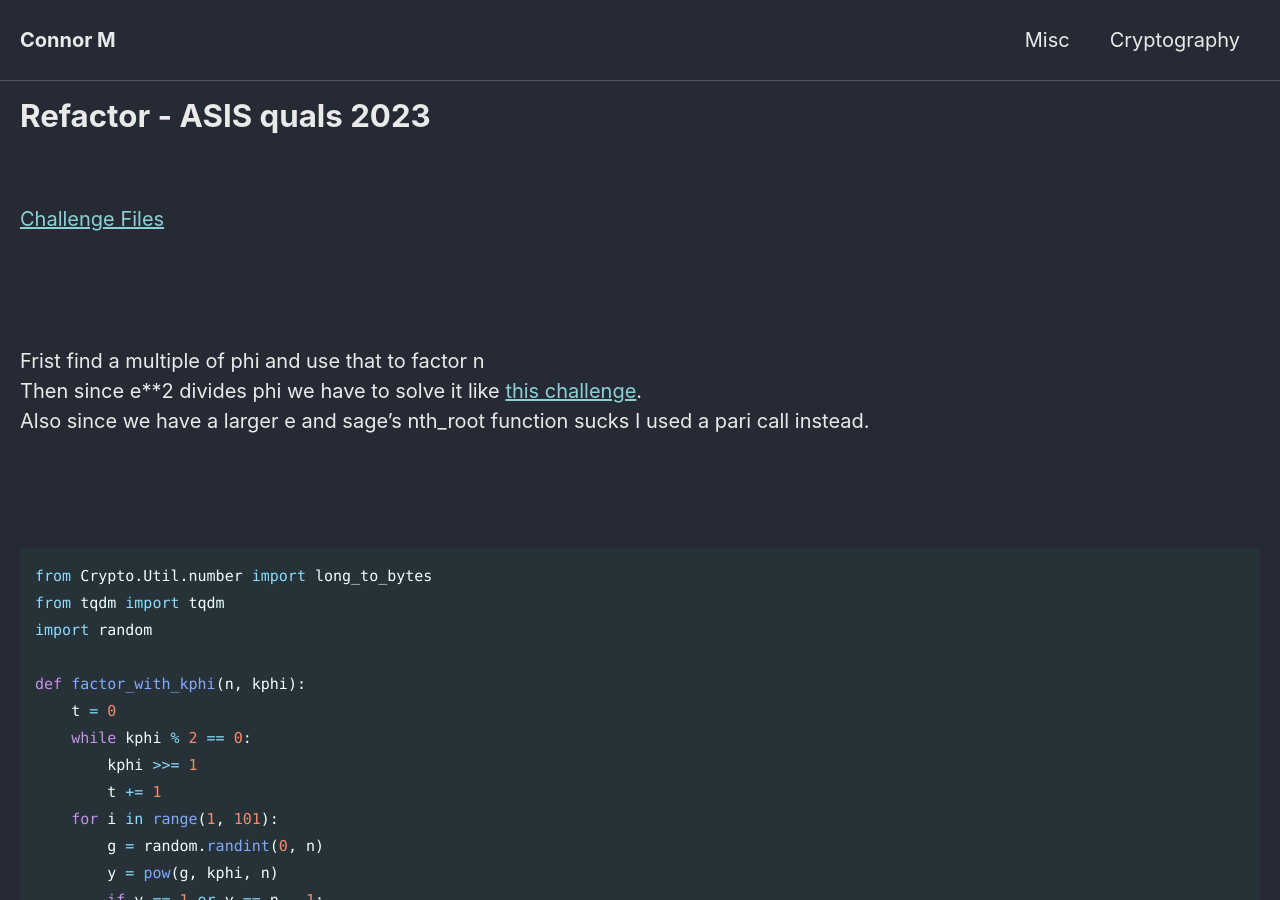
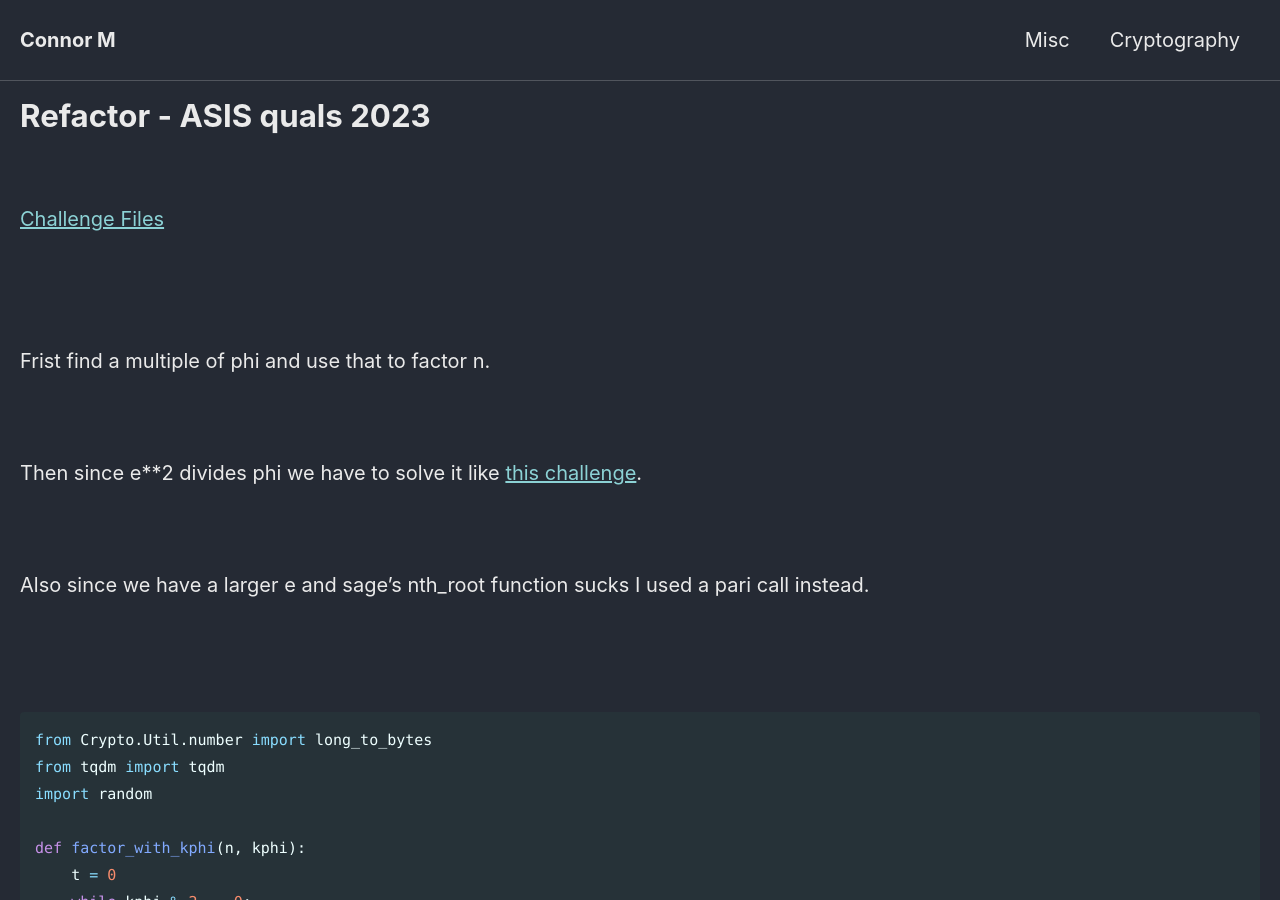
Before and after one commit to Connor-McCartney/Connor-McCartney.github.io, a Jekyll site: the page built from _pages/cryptography/rsa/Refactor-ASIS-quals-2023.md, in a window 1280 px wide and 900 px high. Built offline with Jekyll 4.4.1, drawn with Linux system fonts in a browser that asks for light colours; cached includes are drawn as plain includes.

```diff
--- a/_pages/cryptography/rsa/Refactor-ASIS-quals-2023.md
+++ b/_pages/cryptography/rsa/Refactor-ASIS-quals-2023.md
@@ -10,10 +10,14 @@ title: Refactor - ASIS quals 2023
 <br>
 <br>
 
-Frist find a multiple of phi and use that to factor n
+Frist find a multiple of phi and use that to factor n.
+
 <br>
+
 Then since e**2 divides phi we have to solve it like [this challenge](https://hackmd.io/fmdfFQ2iS6yoVpbR3KCiqQ?view#cryptobaby-rsa).
+
 <br>
+
 Also since we have a larger e and sage's nth_root function sucks I used a pari call instead.
 
 
```
